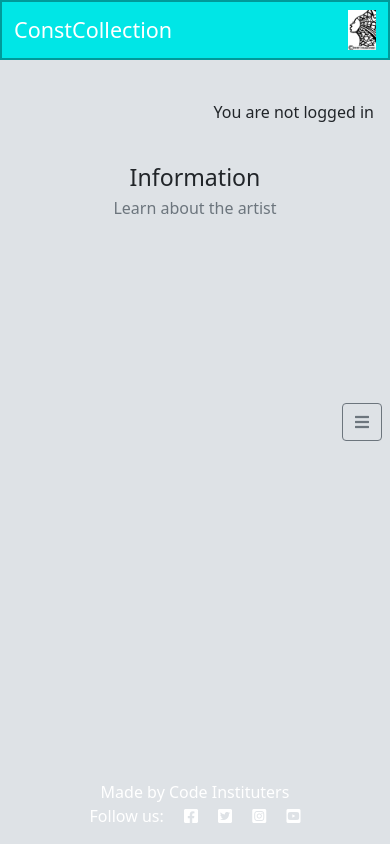
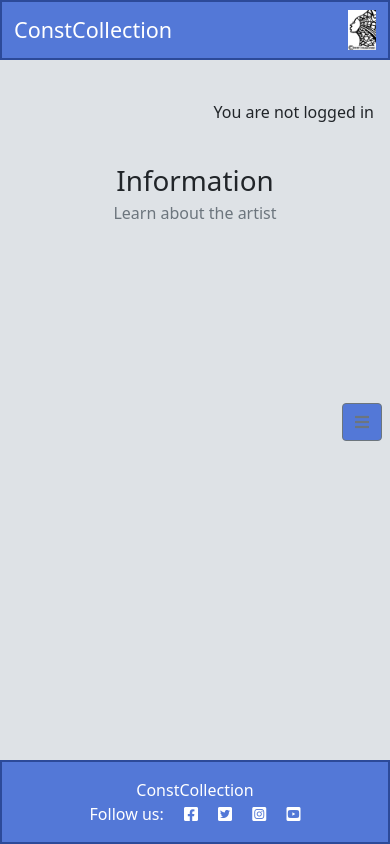
Before and after one commit to SourTarte/hackathon-project-constcollection, a Django app: page /about/ in a window 390 px wide. Run offline with Django 5.2, Linux system fonts and the light colour scheme; data that the repository does not hold is empty.

Commit message:
Fix nav toggle being behind other elements in mobile, style

```diff
--- a/about/templates/about/about.html
+++ b/about/templates/about/about.html
@@ -6,7 +6,7 @@
 
   <!-- Page heading -->
   <div class="mb-4 text-center">
-    <h1 class="h3 mb-1">Information</h1>
+    <h1 class="mb-1">Information</h1>
     <p class="text-muted mb-0">Learn about the artist</p>
   </div>
 
--- a/about/templates/about/exhibitions.html
+++ b/about/templates/about/exhibitions.html
@@ -5,7 +5,7 @@
 <div class="container py-4">
   <!-- Page heading -->
   <div class="mb-4 text-center">
-    <h1 class="h3 mb-1">Exhibitions</h1>
+    <h1 class="mb-1">Exhibitions</h1>
     <p class="text-muted mb-0">See My Work</p>
   </div>
 
--- a/static/css/style.css
+++ b/static/css/style.css
@@ -5,7 +5,13 @@ body {
     background-color: #dee2e6 ;
 }
 
-#main-header {
-    background-color: #00E6E6;
-    border: 2px solid #009999;
+#main-header, #footer {
+    background-color: #5378d7;
+    border: 2px solid #2c4a99;
 }
+
+#nav-toggle {
+    /* higher than bootstrap z-index */
+    z-index: 1051;
+    background-color: #5378d7;
+}
--- a/templates/base.html
+++ b/templates/base.html
@@ -41,6 +41,7 @@
         </div>
     </header>
     <!-- displaying Django messages -->
+    {% if messages %}
     <div class="container">
         <div class="row">
             <div class="col-md-8 offset-md-2">
@@ -54,6 +55,7 @@
             </div>
         </div>
     </div>
+    {% endif %}
 
     <main class="flex-shrink-0 main-bg">
         {% if user.is_authenticated %}
@@ -72,10 +74,10 @@
 
 
     <!-- Footer -->
-    <footer class="footer mt-auto py-3 dark-bg">
+    <footer id="footer" class="footer mt-auto py-3 dark-bg">
         <p class="m-0 text-center text-white">
             {% block copyright %}
-            Made by Code Instituters
+            ConstCollection
             {% endblock copyright %}
         </p>
         <p class="m-0 text-center text-white">Follow us: <i class="fab fa-facebook-square ms-3"></i>
--- a/templates/shared/navigation.html
+++ b/templates/shared/navigation.html
@@ -1,5 +1,5 @@
   <!-- Pop-out navigation button (fixed on the right) -->
-  <button class="btn btn-outline-secondary position-fixed top-50 end-0 translate-middle-y me-2"
+  <button id="nav-toggle" class="btn btn-outline-secondary position-fixed top-50 end-0 translate-middle-y me-2"
           type="button" data-bs-toggle="offcanvas" data-bs-target="#aboutMenu"
           aria-controls="aboutMenu" title="Open menu">
     <i class="fas fa-bars"></i>
```
